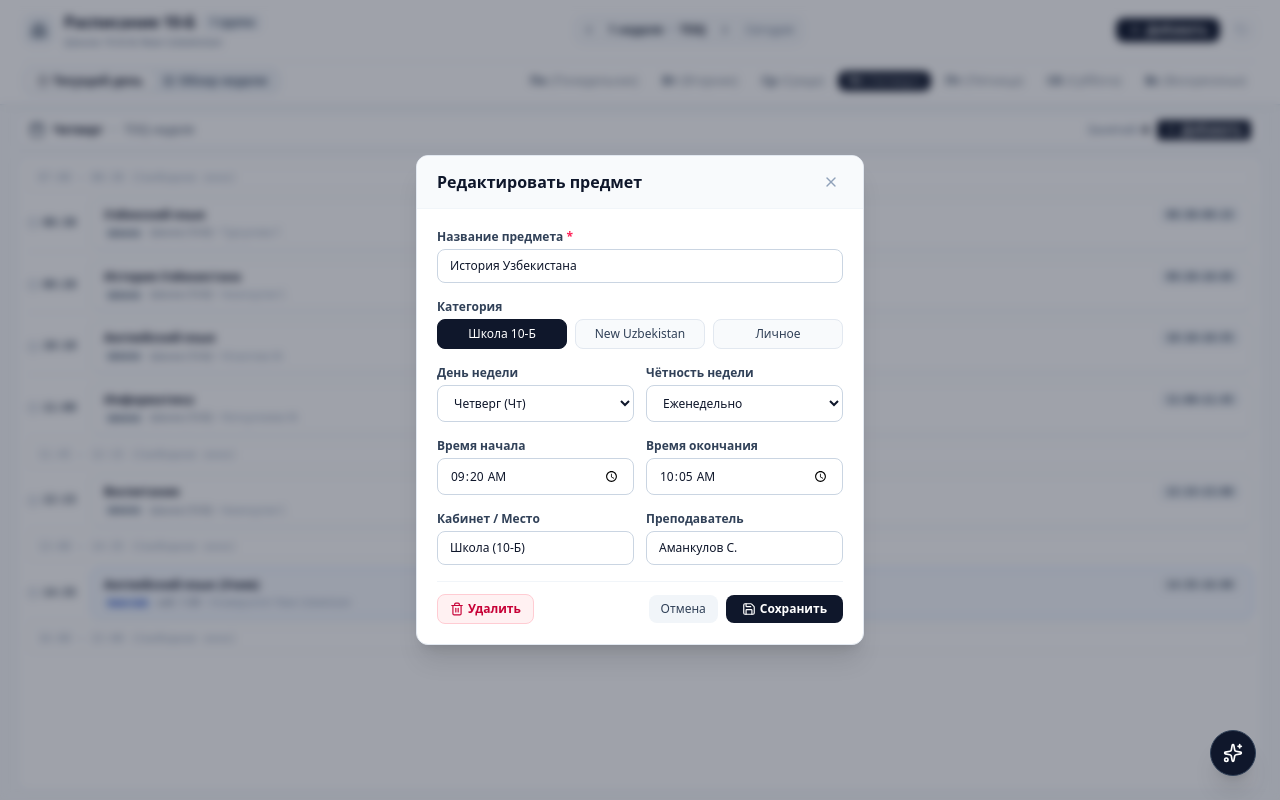
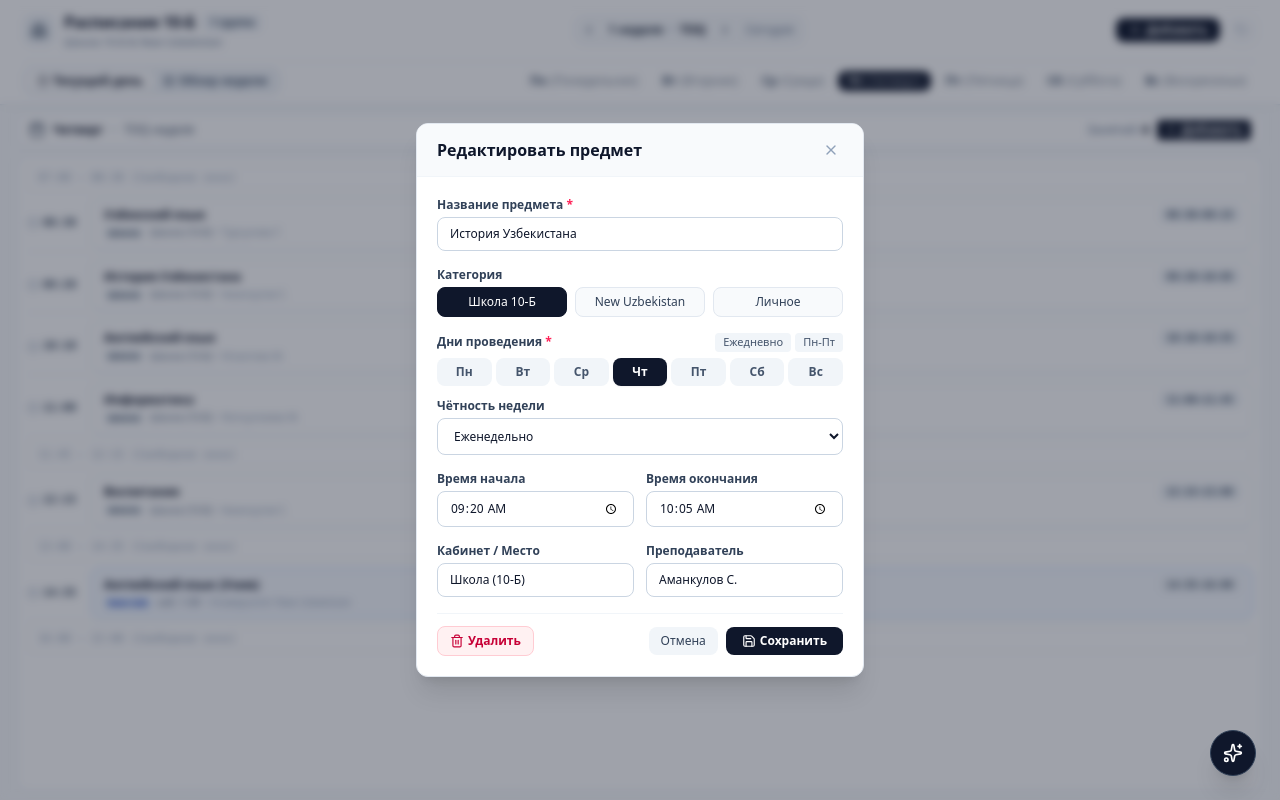
Before and after one commit to shohajunior/timetable, a React (Vite) app: page / in a window 1280 px wide. Both pictures are taken after a click on the element 672 px from the left and 285 px from the top of the page. Built offline with nearby package versions, Linux system fonts and the light colour scheme.

Commit message:
fix time stop

```diff
--- a/src/App.jsx
+++ b/src/App.jsx
@@ -19,7 +19,7 @@ import { getCurrentTimeMinutes } from './utils/timeStatus';
 import { Sparkles } from 'lucide-react';
 
 function getDayOfWeekNumber(d) {
-  const day = d.getDay(); // 0 = Sun, 1 = Mon, ..., 4 = Thu
+  const day = d.getDay(); // 0 = Sun, 1 = Mon, ..., 6 = Sat
   return day === 0 ? 7 : day;
 }
 
@@ -27,17 +27,13 @@ export default function App() {
   // Initial State Initialization
   const [lessons, setLessons] = useState(() => loadLessonsFromStorage());
 
-  // Default Current Date: September 3, 2026 (Thursday)
-  const [currentDate, setCurrentDate] = useState(() => {
-    const d = new Date();
-    d.setFullYear(2026, 8, 3);
-    return d;
-  });
+  // Dynamic Current Date: default to real current date
+  const [currentDate, setCurrentDate] = useState(() => new Date());
 
   const [viewMode, setViewMode] = useState('day'); // 'day' | 'week'
 
-  // Dynamically set selectedDayOfWeek based on currentDate (Sept 3 = 4 = Thursday)
-  const [selectedDayOfWeek, setSelectedDayOfWeek] = useState(() => getDayOfWeekNumber(new Date(2026, 8, 3)));
+  // Dynamically set selectedDayOfWeek based on current date
+  const [selectedDayOfWeek, setSelectedDayOfWeek] = useState(() => getDayOfWeekNumber(new Date()));
 
   // Live minute ticker for current lesson status & countdown
   const [nowMinutes, setNowMinutes] = useState(() => getCurrentTimeMinutes());
@@ -45,9 +41,13 @@ export default function App() {
   useEffect(() => {
     const interval = setInterval(() => {
       setNowMinutes(getCurrentTimeMinutes());
+      const now = new Date();
+      if (now.toDateString() !== currentDate.toDateString()) {
+        setCurrentDate(now);
+      }
     }, 10000); // refresh every 10 seconds
     return () => clearInterval(interval);
-  }, []);
+  }, [currentDate]);
 
   // Modals state
   const [isModalOpen, setIsModalOpen] = useState(false);
@@ -68,7 +68,7 @@ export default function App() {
   const currentWeekNumber = getWeekNumberFromSept(currentDate);
   const currentParity = getWeekParity(currentDate);
 
-  const todayDayOfWeek = getDayOfWeekNumber(new Date(2026, 8, 3));
+  const todayDayOfWeek = getDayOfWeekNumber(new Date());
   const isSelectedToday = selectedDayOfWeek === todayDayOfWeek;
 
   // Toast trigger
@@ -92,15 +92,22 @@ export default function App() {
 
   const handleResetWeek = () => {
     const d = new Date();
-    d.setFullYear(2026, 8, 3);
     setCurrentDate(d);
-    setSelectedDayOfWeek(getDayOfWeekNumber(d)); // 4 = Thursday
-    showToast('Сброшено на 3 сентября (Четверг)');
+    setSelectedDayOfWeek(getDayOfWeekNumber(d));
+    showToast('Сброшено на сегодняшний день');
   };
 
   // CRUD Handlers
   const handleSaveLesson = (lessonData) => {
-    if (lessonData.id) {
+    if (Array.isArray(lessonData)) {
+      setLessons(prev => {
+        const idsToRemove = new Set(lessonData.map(l => l.id).filter(Boolean));
+        const filtered = prev.filter(l => !idsToRemove.has(l.id));
+        return [...filtered, ...lessonData];
+      });
+      confetti({ particleCount: 40, spread: 50, origin: { y: 0.7 } });
+      showToast(`Добавлено занятий: ${lessonData.length}`);
+    } else if (lessonData.id) {
       setLessons(prev => prev.map(l => l.id === lessonData.id ? lessonData : l));
       showToast(`Предмет "${lessonData.title}" обновлен`);
     } else {
--- a/src/components/ActivityModal.jsx
+++ b/src/components/ActivityModal.jsx
@@ -17,16 +17,18 @@ export function ActivityModal({ isOpen, onClose, onSave, onDelete, initialLesson
     specificDate: ''
   });
 
+  const [selectedDays, setSelectedDays] = useState([1]);
   const [collisionWarning, setCollisionWarning] = useState(null);
   const [validationError, setValidationError] = useState(null);
 
   useEffect(() => {
     if (initialLesson) {
+      const initialDay = Number(initialLesson.dayOfWeek || 1);
       setFormData({
         id: initialLesson.id,
         title: initialLesson.title || '',
         type: initialLesson.type || 'school',
-        dayOfWeek: initialLesson.dayOfWeek || 1,
+        dayOfWeek: initialDay,
         startTime: initialLesson.startTime || '08:30',
         endTime: initialLesson.endTime || '09:15',
         location: initialLesson.location || '',
@@ -34,6 +36,7 @@ export function ActivityModal({ isOpen, onClose, onSave, onDelete, initialLesson
         periodicity: initialLesson.periodicity || 'weekly',
         specificDate: initialLesson.specificDate || ''
       });
+      setSelectedDays([initialDay]);
     } else {
       setFormData({
         title: '',
@@ -46,30 +49,36 @@ export function ActivityModal({ isOpen, onClose, onSave, onDelete, initialLesson
         periodicity: 'weekly',
         specificDate: ''
       });
+      setSelectedDays([1]);
     }
     setValidationError(null);
   }, [initialLesson, isOpen]);
 
   // Check collision whenever form values change
   useEffect(() => {
-    if (!formData.startTime || !formData.endTime || !formData.dayOfWeek) {
+    if (!formData.startTime || !formData.endTime || selectedDays.length === 0) {
       setCollisionWarning(null);
       return;
     }
 
+    let warningMsg = null;
+    for (const day of selectedDays) {
+      const testData = { ...formData, dayOfWeek: day };
       const result = checkTimeCollision(
-      formData,
+        testData,
         existingLessons || [],
         formData.id || null,
         currentParity
       );
+      if (result.hasCollision) {
+        const dayObj = DAYS_OF_WEEK.find(d => d.id === day);
+        warningMsg = `${dayObj?.short || `День ${day}`}: ${result.message}`;
+        break;
+      }
+    }
 
-    if (result.hasCollision) {
-      setCollisionWarning(result.message);
-    } else {
-      setCollisionWarning(null);
-    }
-  }, [formData, existingLessons, currentParity]);
+    setCollisionWarning(warningMsg);
+  }, [formData, selectedDays, existingLessons, currentParity]);
 
   const handleChange = (field, value) => {
     setFormData(prev => ({ ...prev, [field]: value }));
@@ -90,8 +99,36 @@ export function ActivityModal({ isOpen, onClose, onSave, onDelete, initialLesson
       setValidationError('Время окончания должно быть позже времени начала');
       return;
     }
+    if (selectedDays.length === 0) {
+      setValidationError('Выберите хотя бы один день недели');
+      return;
+    }
 
-    onSave(formData);
+    if (formData.id) {
+      if (selectedDays.length === 1) {
+        onSave({ ...formData, dayOfWeek: selectedDays[0] });
+      } else {
+        const updatedFirst = { ...formData, dayOfWeek: selectedDays[0] };
+        const newOthers = selectedDays.slice(1).map(day => ({
+          ...formData,
+          dayOfWeek: day,
+          id: 'user-add-' + Date.now() + '-' + day
+        }));
+        onSave([updatedFirst, ...newOthers]);
+      }
+    } else {
+      if (selectedDays.length === 1) {
+        onSave({ ...formData, dayOfWeek: selectedDays[0] });
+      } else {
+        const newLessons = selectedDays.map(day => ({
+          ...formData,
+          dayOfWeek: day,
+          id: 'user-add-' + Date.now() + '-' + day
+        }));
+        onSave(newLessons);
+      }
+    }
+
     onClose();
   };
 
@@ -180,23 +217,67 @@ export function ActivityModal({ isOpen, onClose, onSave, onDelete, initialLesson
               </div>
             </div>
 
-            {/* Day of Week & Periodicity */}
-            <div className="grid grid-cols-2 gap-3">
+            {/* Multi-Day Selection & Periodicity */}
+            <div className="space-y-3">
               <div>
-                <label className="block font-semibold text-slate-700 mb-1">
-                  День недели
+                <div className="flex items-center justify-between mb-1.5">
+                  <label className="block font-semibold text-slate-700">
+                    Дни проведения <span className="text-rose-500">*</span>
                   </label>
-                <select
-                  value={formData.dayOfWeek}
-                  onChange={(e) => handleChange('dayOfWeek', Number(e.target.value))}
-                  className="w-full px-3 py-2 rounded-lg bg-white border border-slate-300 text-slate-900 focus:outline-none focus:border-slate-800"
+                  <div className="flex items-center gap-1 text-[11px]">
+                    <button
+                      type="button"
+                      onClick={() => setSelectedDays([1, 2, 3, 4, 5, 6, 7])}
+                      className={`px-2 py-0.5 rounded font-medium transition-colors ${
+                        selectedDays.length === 7
+                          ? 'bg-slate-900 text-white'
+                          : 'bg-slate-100 text-slate-600 hover:bg-slate-200'
+                      }`}
                     >
-                  {DAYS_OF_WEEK.map(day => (
-                    <option key={day.id} value={day.id}>
-                      {day.name} ({day.short})
-                    </option>
-                  ))}
-                </select>
+                      Ежедневно
+                    </button>
+                    <button
+                      type="button"
+                      onClick={() => setSelectedDays([1, 2, 3, 4, 5])}
+                      className={`px-2 py-0.5 rounded font-medium transition-colors ${
+                        selectedDays.length === 5 && [1, 2, 3, 4, 5].every(d => selectedDays.includes(d))
+                          ? 'bg-slate-900 text-white'
+                          : 'bg-slate-100 text-slate-600 hover:bg-slate-200'
+                      }`}
+                    >
+                      Пн-Пт
+                    </button>
+                  </div>
+                </div>
+
+                <div className="grid grid-cols-7 gap-1">
+                  {DAYS_OF_WEEK.map(day => {
+                    const isSelected = selectedDays.includes(day.id);
+                    return (
+                      <button
+                        key={day.id}
+                        type="button"
+                        onClick={() => {
+                          if (isSelected) {
+                            if (selectedDays.length > 1) {
+                              setSelectedDays(selectedDays.filter(d => d !== day.id));
+                            }
+                          } else {
+                            setSelectedDays([...selectedDays, day.id].sort((a, b) => a - b));
+                          }
+                        }}
+                        className={`py-1.5 rounded-lg text-xs font-bold transition-all text-center ${
+                          isSelected
+                            ? 'bg-slate-900 text-white shadow-xs'
+                            : 'bg-slate-100 text-slate-600 hover:bg-slate-200 hover:text-slate-900'
+                        }`}
+                        title={day.name}
+                      >
+                        {day.short}
+                      </button>
+                    );
+                  })}
+                </div>
               </div>
 
               <div>
--- a/src/components/Header.jsx
+++ b/src/components/Header.jsx
@@ -78,7 +78,7 @@ export function Header({
 
             <button
               onClick={onResetWeek}
-              title="Сбросить на 3 сентября"
+              title="Перейти на сегодняшний день"
               className="ml-1 px-1.5 py-0.5 text-xs text-slate-500 hover:text-slate-900 transition-colors"
             >
               Сегодня
```
Lines whose indentation alone changed are shown as unchanged.
